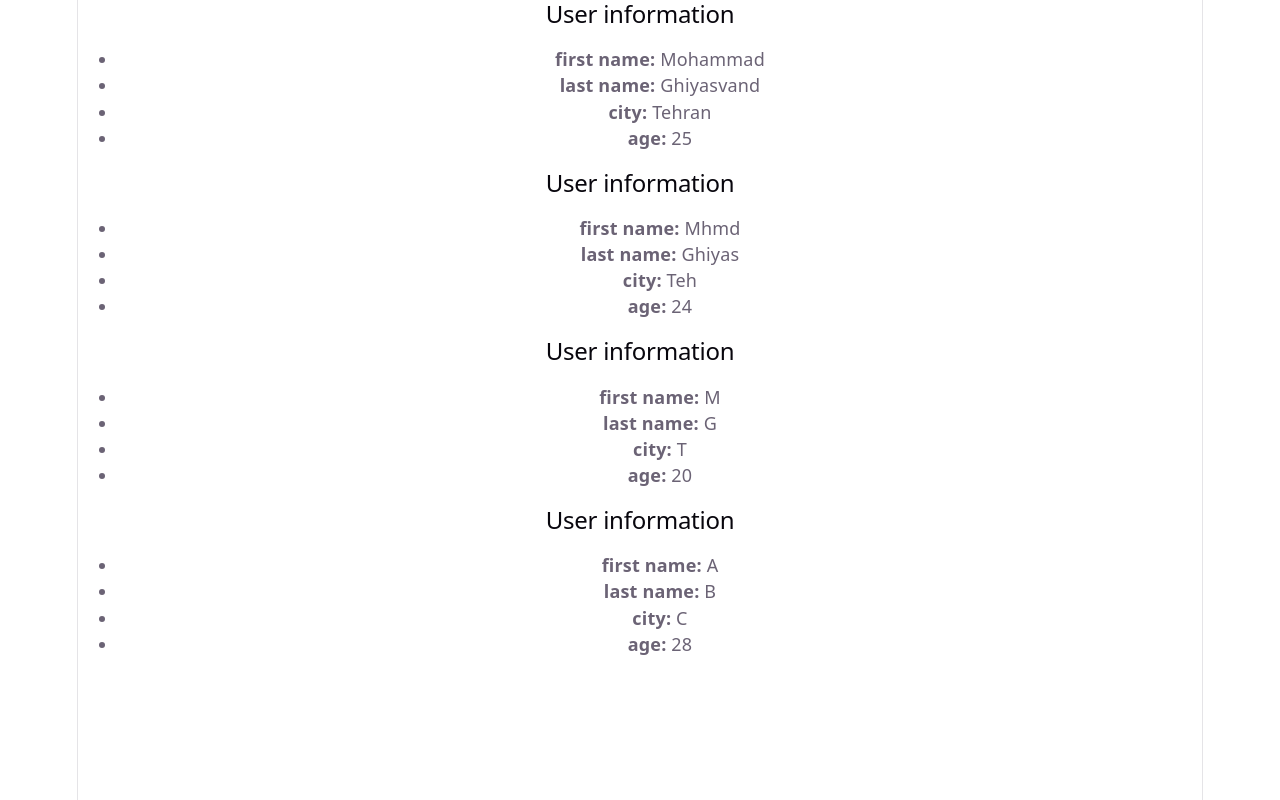
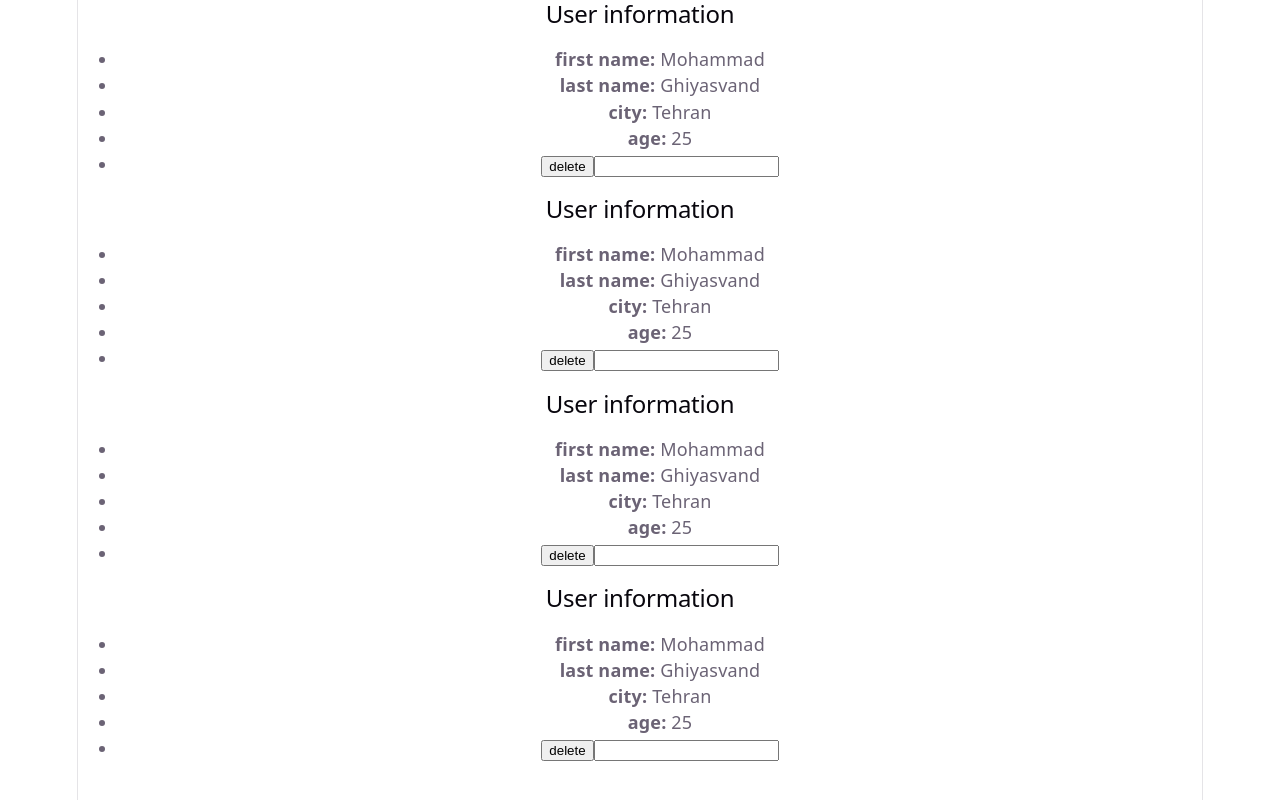
Before and after one commit to MohammadGh-it/reactTraining, a React (Vite) app: page / in a window 1280 px wide. Built offline with nearby package versions, Linux system fonts and the light colour scheme.

Commit message:
event handle and key map

```diff
--- a/src/App.jsx
+++ b/src/App.jsx
@@ -7,14 +7,21 @@ import { Fragment } from 'react';
 import User from './User.jsx';
 
 
+
+
 const App = ()=>{
+  const users = [
+  {Fname:"Mohammad" , Lname:"Ghiyasvand" , City:"Tehran" , Age:25},
+  {Fname:"Mohammad" , Lname:"Ghiyasvand" , City:"Tehran" , Age:25},
+  {Fname:"Mohammad" , Lname:"Ghiyasvand" , City:"Tehran" , Age:25},
+  {Fname:"Mohammad" , Lname:"Ghiyasvand" , City:"Tehran" , Age:25},
+];
 
   return (
   <>
-    <User Fname="Mohammad" Lname="Ghiyasvand" City="Tehran" Age={25} />
-    <User Fname="Mhmd" Lname="Ghiyas" City="Teh" Age={24} />
-    <User Fname="M" Lname="G" City="T" Age={20} />
-    <User Fname="A" Lname="B" City="C" Age={28} />
+    {users.map((myuser)=>(
+      <User key={myuser.name} Fname={myuser.Fname} Lname={myuser.Lname} City={myuser.City} Age={myuser.Age}/>
+    ))}
   </>
 
   );
--- a/src/User.jsx
+++ b/src/User.jsx
@@ -1,4 +1,11 @@
 const User = ({Fname, Lname, City, Age}) => {
+    const myBotton = (e, value)=>{
+        console.log("clicked on deleted");
+        console.log(e,value);
+    };
+    const myInput = (e,value)=>{
+        console.log(e.target.value);
+    };
     return (
         <div>
             <h2>User information</h2>
@@ -15,6 +22,10 @@ const User = ({Fname, Lname, City, Age}) => {
                 <li>
                     <strong>age:</strong> {Age}
                 </li>
+                <li>
+                    <button onClick={(e)=>{myBotton(e,"test")}}>delete</button>
+                    <input type="text" onChange={myInput} />
+                </li>
             </ul>
         </div>
     );
```
